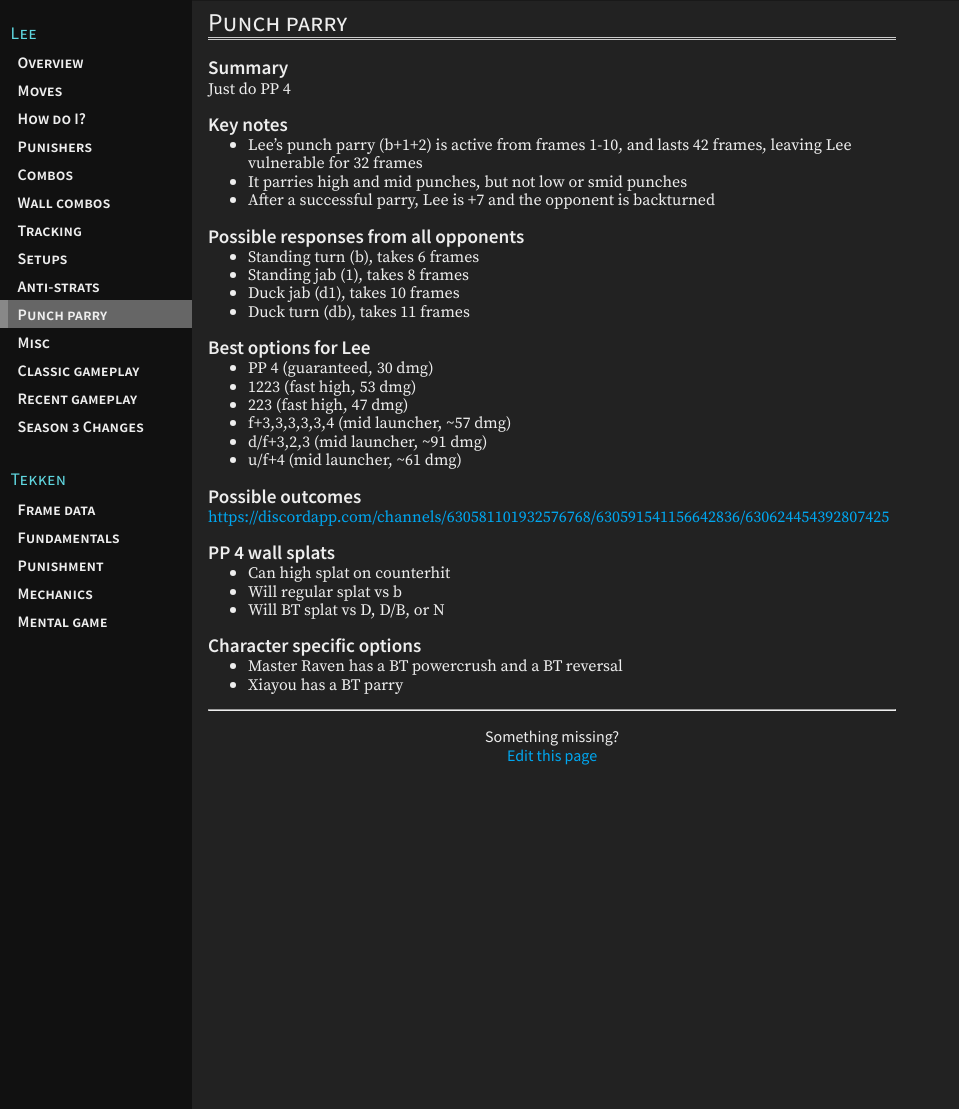
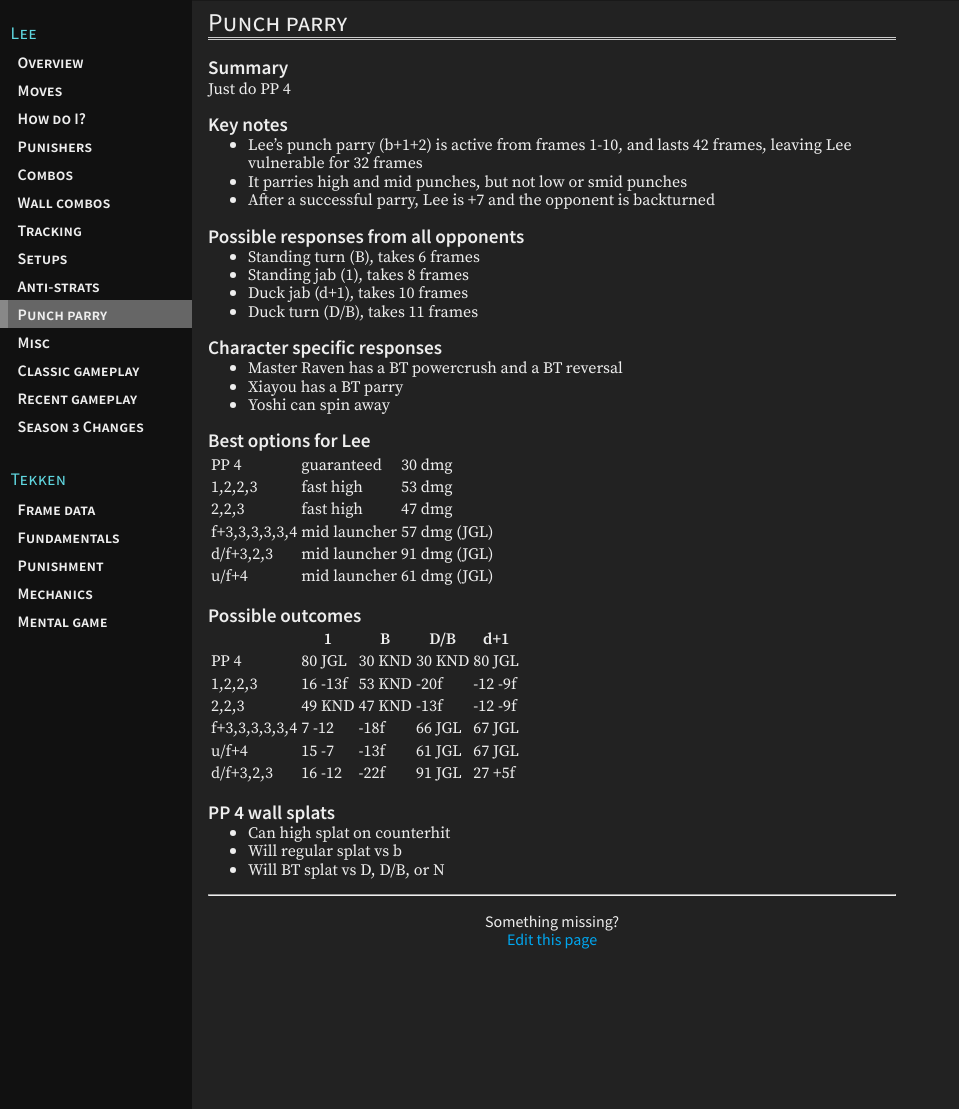
Before and after one commit to t7leeschool/t7leeschool.github.io, a Jekyll site: the page built from _pages/punch-parry.md, in a window 1280 px wide and 1109 px high. Shown: the whole window, without its empty margins (0-959 px from the left). Built offline with Jekyll 4.4.1, drawn with Linux system fonts in a browser that asks for light colours.

Commit message:
add outcome matrix, tidy up punch-parry.md

```diff
--- a/_pages/punch-parry.md
+++ b/_pages/punch-parry.md
@@ -14,30 +14,39 @@ Just do PP 4
 
 ## Possible responses from all opponents
 
-- Standing turn (b), takes 6 frames
+- Standing turn (B), takes 6 frames
 - Standing jab (1), takes 8 frames
-- Duck jab (d1), takes 10 frames
-- Duck turn (db), takes 11 frames
+- Duck jab (d+1), takes 10 frames
+- Duck turn (D/B), takes 11 frames
+
+## Character specific responses
+
+- Master Raven has a BT powercrush and a BT reversal
+- Xiayou has a BT parry
+- Yoshi can spin away
 
 ## Best options for Lee
 
-- PP 4 (guaranteed, 30 dmg)
-- 1223 (fast high, 53 dmg)
-- 223 (fast high, 47 dmg)
-- f+3,3,3,3,3,4 (mid launcher, \~57 dmg)
-- d/f+3,2,3 (mid launcher, \~91 dmg)
-- u/f+4 (mid launcher, \~61 dmg)
+PP 4 | guaranteed | 30 dmg
+1,2,2,3 | fast high | 53 dmg
+2,2,3 | fast high | 47 dmg
+f+3,3,3,3,3,4 | mid launcher | 57 dmg (JGL)
+d/f+3,2,3 | mid launcher | 91 dmg (JGL)
+u/f+4 | mid launcher | 61 dmg (JGL)
 
 ## Possible outcomes
-<https://discordapp.com/channels/630581101932576768/630591541156642836/630624454392807425>
+
+&nbsp; | 1 | B | D/B | d+1
+|--|
+PP 4 | 80 JGL  | 30 KND | 30 KND | 80 JGL
+1,2,2,3 | 16 -13f | 53 KND | -20f | -12 -9f
+2,2,3 | 49 KND | 47 KND | -13f | -12 -9f
+f+3,3,3,3,3,4 | 7 -12 | -18f | 66 JGL | 67 JGL
+u/f+4 | 15 -7 | -13f | 61 JGL | 67 JGL
+d/f+3,2,3 | 16 -12 | -22f | 91 JGL | 27 +5f
 
 ## PP 4 wall splats
 
 - Can high splat on counterhit
 - Will regular splat vs b
 - Will BT splat vs D, D/B, or N
-
-## Character specific options
-
-- Master Raven has a BT powercrush and a BT reversal
-- Xiayou has a BT parry
```
